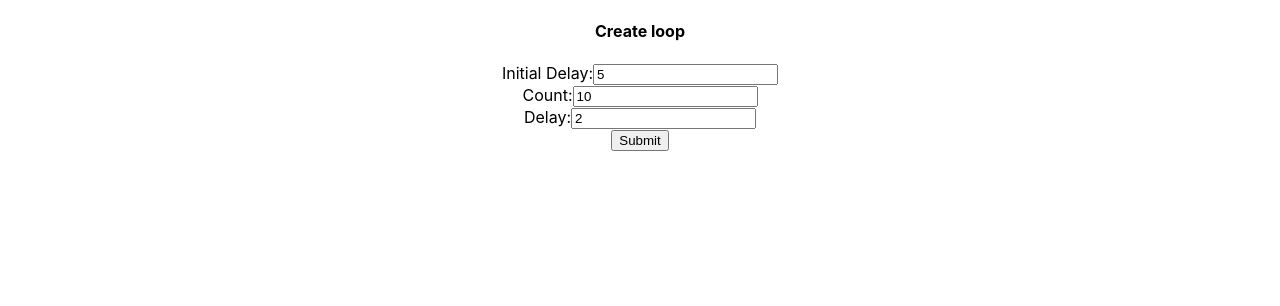
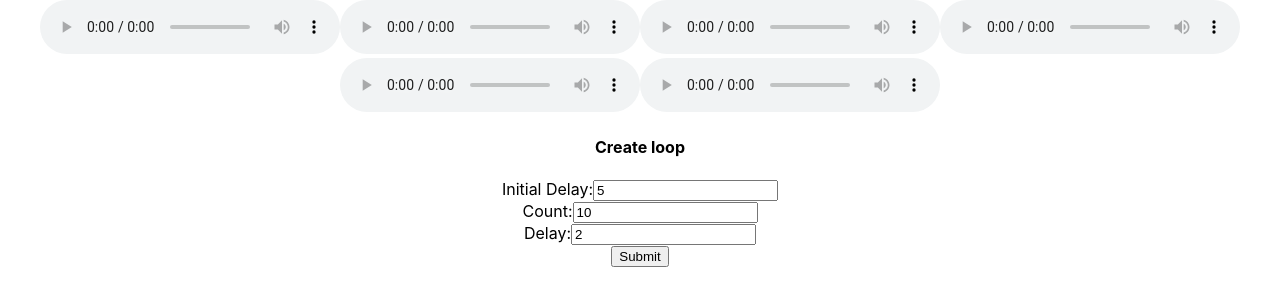
Before and after one commit to Tmidge/range-buddy, a React (Create React App) app: page / in a window 1280 px wide. Shown: the top 306 px of the page. Built offline with nearby package versions, Linux system fonts and the light colour scheme.

Commit message:
add controls

```diff
--- a/src/components/LoopForm.js
+++ b/src/components/LoopForm.js
@@ -87,12 +87,12 @@ export default class LoopForm extends React.Component {
         return (
             <div>
                 <div>
-                    <audio ref={this.one} id="one" src={one}/>
-                    <audio ref={this.two} id="two" src={two}/>
-                    <audio ref={this.three} id="three" src={three}/>
-                    <audio ref={this.four} id="four" src={four}/>
-                    <audio ref={this.five} id="five" src={five}/>
-                    <audio ref={this.six} id="six" src={six}/>
+                    <audio ref={this.one} id="one" src={one} controls/>
+                    <audio ref={this.two} id="two" src={two} controls/>
+                    <audio ref={this.three} id="three" src={three} controls/>
+                    <audio ref={this.four} id="four" src={four} controls/>
+                    <audio ref={this.five} id="five" src={five} controls/>
+                    <audio ref={this.six} id="six" src={six} controls/>
                 </div>
                 <form onSubmit={this.createSoundLoop}>
                     <h4>Create loop</h4>
```
